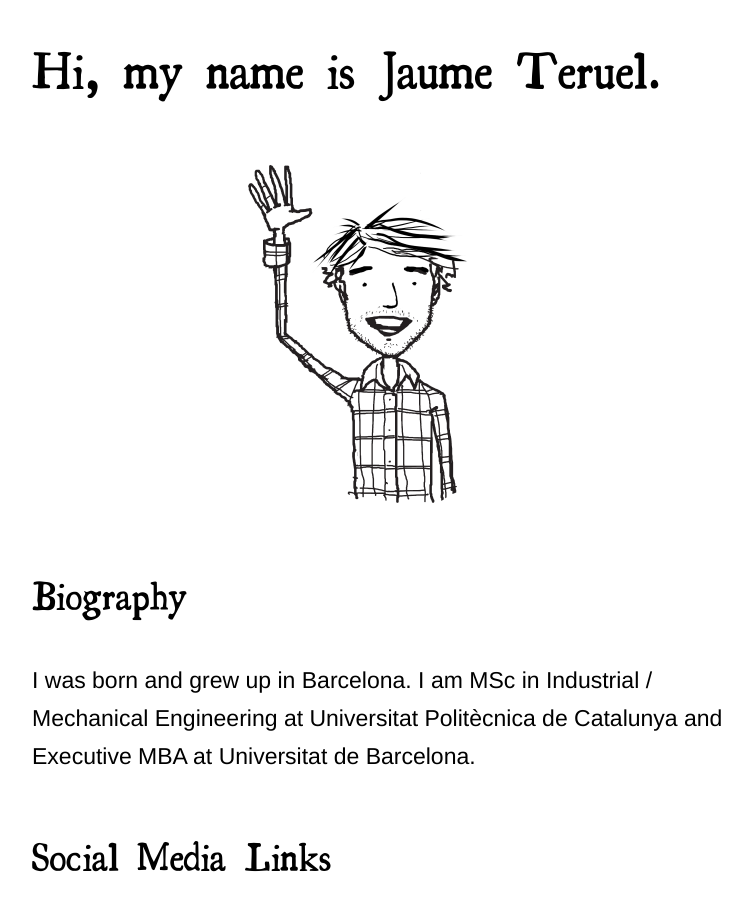
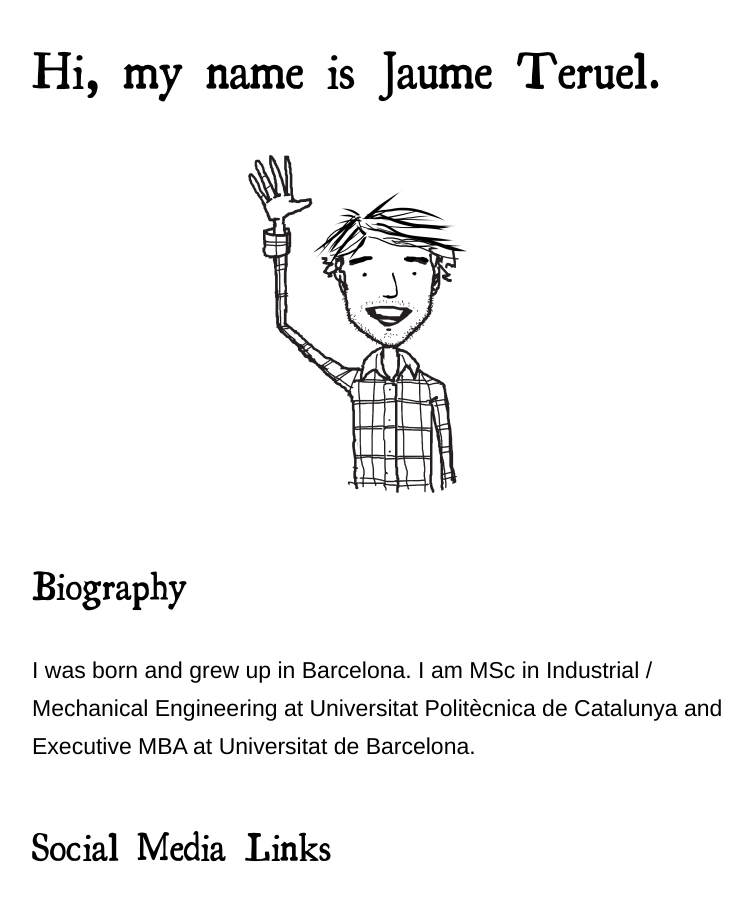
Before and after one commit to joanteruel/jaumeteruel, a Jekyll site: the page built from index.md, in a window 1280 px wide. Shown: the top 920 px of the page, without its empty margins (248-1000 px from the left). Built offline with Jekyll 4.4.1, drawn with Linux system fonts in a browser that asks for light colours; some web fonts are replaced; Markdown is read by kramdown in place of the engine named in the settings; a style sheet for code colours, icons or effects is not loaded.

Commit message:
Update style.css

```diff
--- a/css/style.css
+++ b/css/style.css
@@ -72,7 +72,7 @@ a:hover, a:active, a:focus  {
 h1 {
 	font-family: "Franklin ITC Pro Bold", "Essays 1743";
 	font-size: 220%;
-	padding-bottom:0.8em;
+	padding-bottom:0.6em;
 	}
 
 h2 {
```
